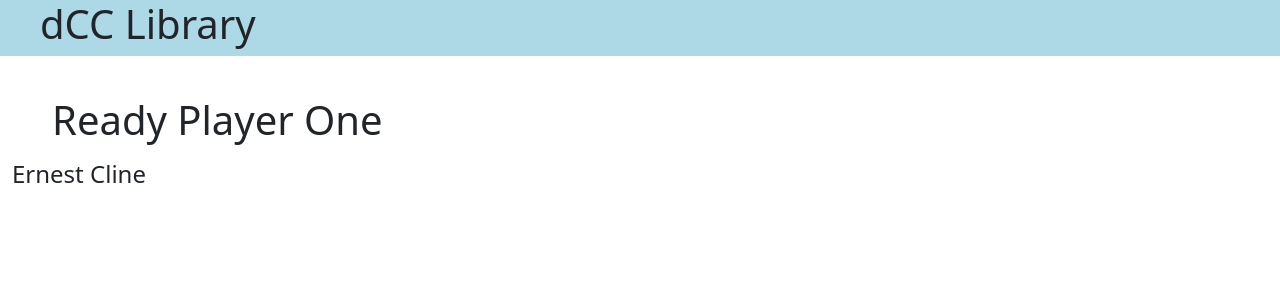
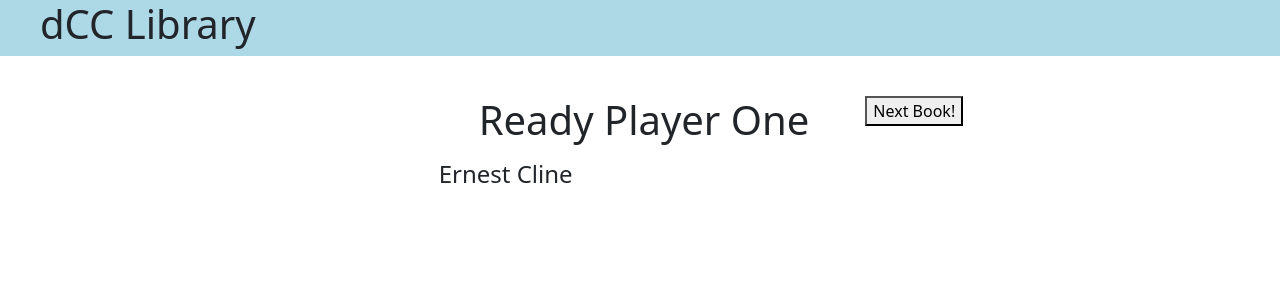
Before and after one commit to Howie21/DCCLib_Tutorial, a React (Create React App) app: page / in a window 1280 px wide. Shown: the top 300 px of the page. Built offline with nearby package versions, Linux system fonts and the light colour scheme.

Commit message:
Added functionality to change the book on the rendered page.

```diff
--- a/src/components/App.jsx
+++ b/src/components/App.jsx
@@ -17,19 +17,32 @@
 
     }
 
+    goToNextBook = () => {
+        let tempBookNumber = this.state.bookNumber;
+        tempBookNumber++;
+        if(tempBookNumber === this.books.length){
+            tempBookNumber = 0;
+        }
+        this.setState({
+            bookNumber: tempBookNumber
+        });
+    }
+
     render(){
         return (
             <div className="container-fluid">
                 <TitleBar />
                 <div className="row">
-                    <div className="col-m-4">
+                    <div className="col-md-4">
                     { /* Button here */}
                     </div>
-                    <div className="col-m-4">
+                    <div className="col-md-4">
                         <h1>{this.books[this.state.bookNumber].title}</h1>
                         <h4>{this.books[this.state.bookNumber].author}</h4>
                     </div>
-                    <div className="col-m-4"></div>
+                    <div className="col-md-4">
+                        <button onClick={this.goToNextBook}>Next Book!</button>
+                    </div>
                 </div>
             </div>
         )
```
